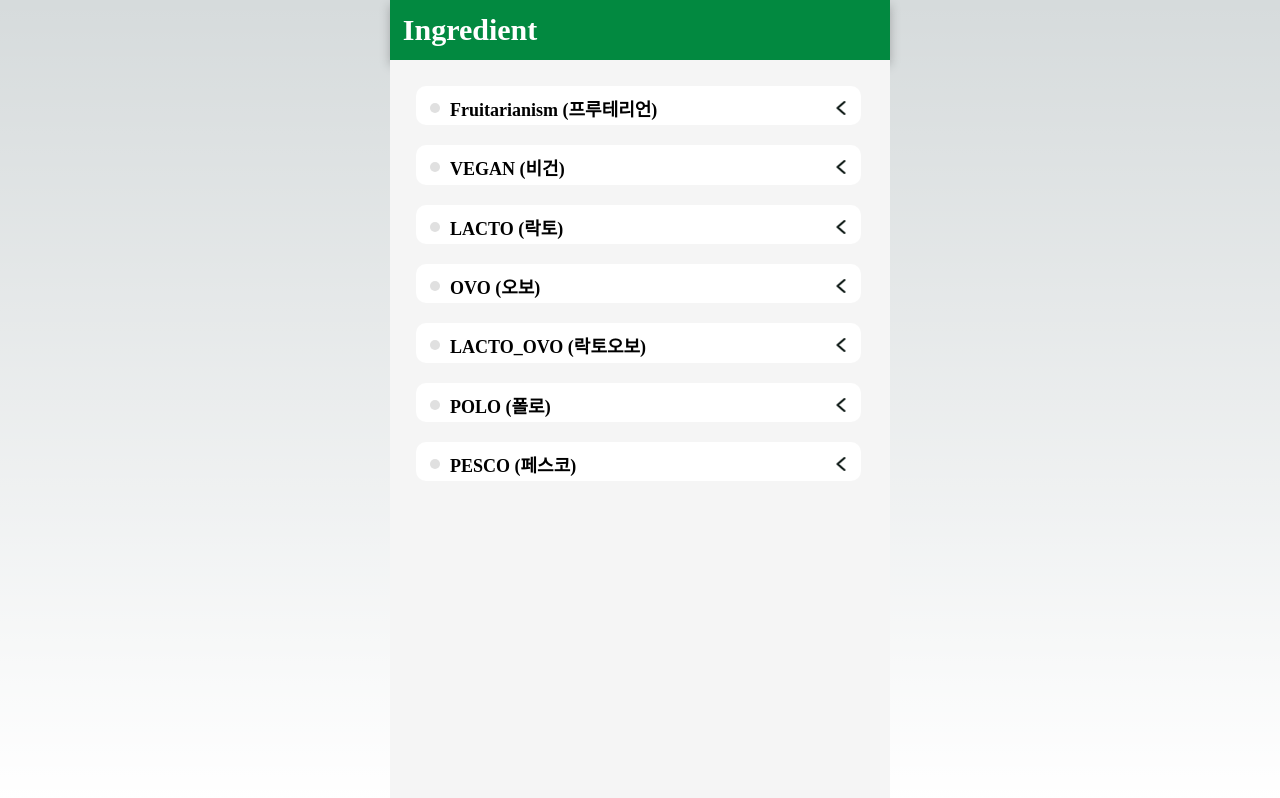
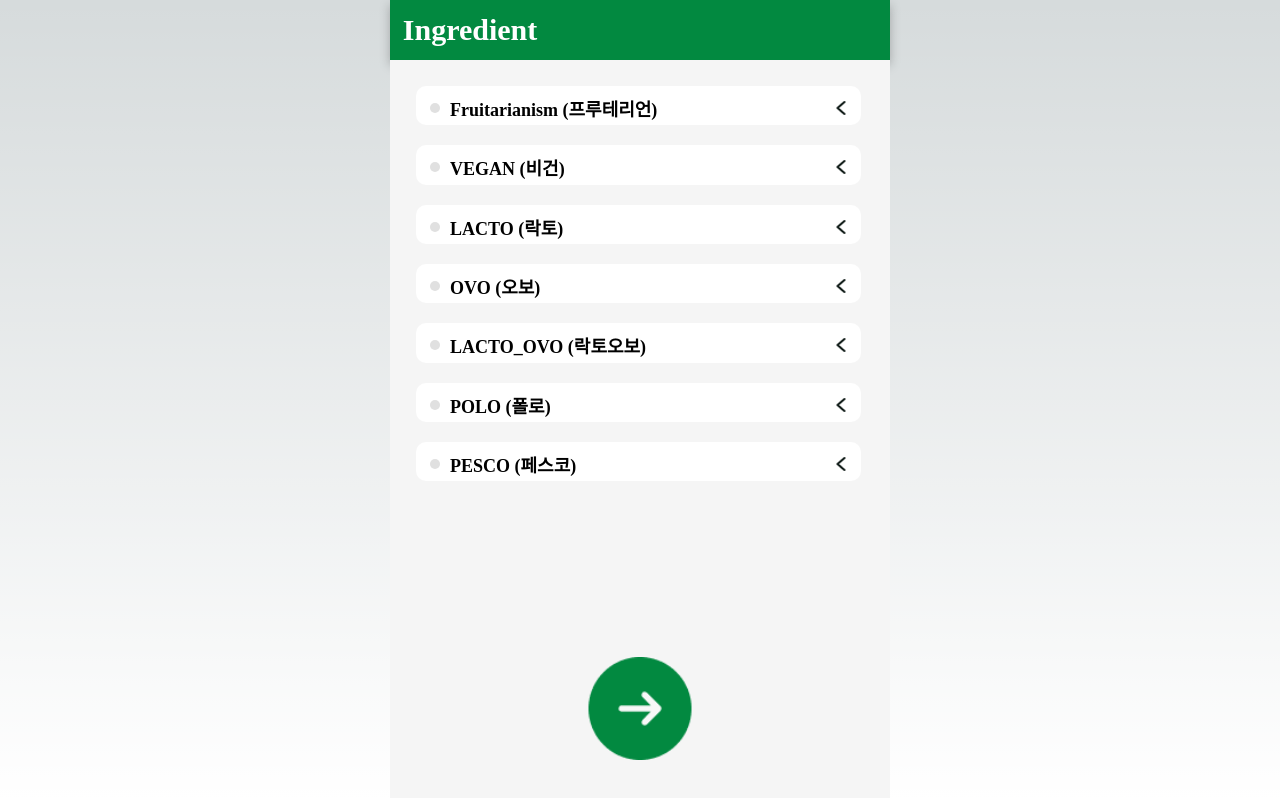
Before and after one commit to Capstone-2024-1/frontend, a Next.js app: page /my/list in a window 1280 px wide. Built offline with nearby package versions, Linux system fonts and the light colour scheme; no server answers.

Commit message:
feat: 회원가입 단계별 버튼 수정 (#28)

```diff
--- a/src/components/common/Progress.tsx
+++ b/src/components/common/Progress.tsx
@@ -1,9 +1,9 @@
-import { Box } from '@mui/material'
+import { Box, CardMedia } from '@mui/material'
 import React from 'react'
 
 const Progress = ({num, onClick} : {num: number, onClick: ()=>void}) => {
   return (
-    <Box sx={{
+    <CardMedia sx={{
       backgroundImage: num>=0 ? `url(/images/progress${num}.png)` : '',
       width: '103px', height: '103px',
       position: 'fixed',
--- a/src/components/register/Nickname.tsx
+++ b/src/components/register/Nickname.tsx
@@ -26,7 +26,7 @@ const Nickname = () => {
     <Box sx={container}>
     <TextField sx={textFieldStyle} id='outlined-basic' label='NickName' variant='outlined' onChange={handleNameChange}/>
     </Box>
-    <Progress num={1} onClick={handleClick}/>
+    <Progress num={0} onClick={handleClick}/>
     </>
   )
 }
--- a/src/components/register/ingredient/Ingredients.tsx
+++ b/src/components/register/ingredient/Ingredients.tsx
@@ -20,19 +20,21 @@ interface Category {
 const Ingredient = ({list}:{list?: boolean}) => {
   const {user} = useUser();
   const [data, setData] = useState<Category[]>([]);
-  const [step, setStep] = useState<number>(2);
+  const [step, setStep] = useState<number>(1);
   const router = useRouter();
   const type = Array.isArray(router.query.type) ? router.query.type[0] : router.query.type;
 
   const handleClick = () => {
     if(step<4){
-      if(step==2){
+      if(step==1){
         router.push('/register/ingredient?type=religions');
+      }else if(step==2){
+        router.push('/register/ingredient?type=allergy');
       }else if(step==3){
-        router.push('/register/ingredient?type=allergy');
+        router.push('/register/ingredient?type=Category');
       }else if(step==4){
-        router.push('/register/ingredient?type=Category');
-      };;
+        router.push('/register/ingredient?type=categories')
+      };
       console.log(step);
       setStep(step+1);
     }
@@ -42,9 +44,9 @@ const Ingredient = ({list}:{list?: boolean}) => {
   };
 
   const handleIngredient = () => {
-    if(step == 2) return getVegetarian();
-    else if(step == 3) return getReligion();
-    else if(step == 4) return getAllergy();
+    if(step == 1) return getVegetarian();
+    else if(step == 2) return getReligion();
+    else if(step == 3) return getAllergy();
     else return getCategory();
   };
 
@@ -54,9 +56,9 @@ const Ingredient = ({list}:{list?: boolean}) => {
       if(response !==undefined){
         setData(response);
       }else{
-        if(step == 2)setData(getTempVegetarian);
-        else if(step == 3)setData(getTempReligion);
-        else if(step == 4)setData(getTempAllergy);
+        if(step == 1)setData(getTempVegetarian);
+        else if(step == 2)setData(getTempReligion);
+        else if(step == 3)setData(getTempAllergy);
       }
       console.log(response);
     };
@@ -69,7 +71,7 @@ const Ingredient = ({list}:{list?: boolean}) => {
     <Box sx={container}>
       <IngredientsList data={data !== null ? data : getTempVegetarian}/>
     </Box>
-    <Progress num={list? -1 : step} onClick={handleClick}/>
+    <Progress num={list? 0 : step} onClick={handleClick}/>
     </>
   )
 }
```
Also changed, not shown: public/images/progress0.png (added).
